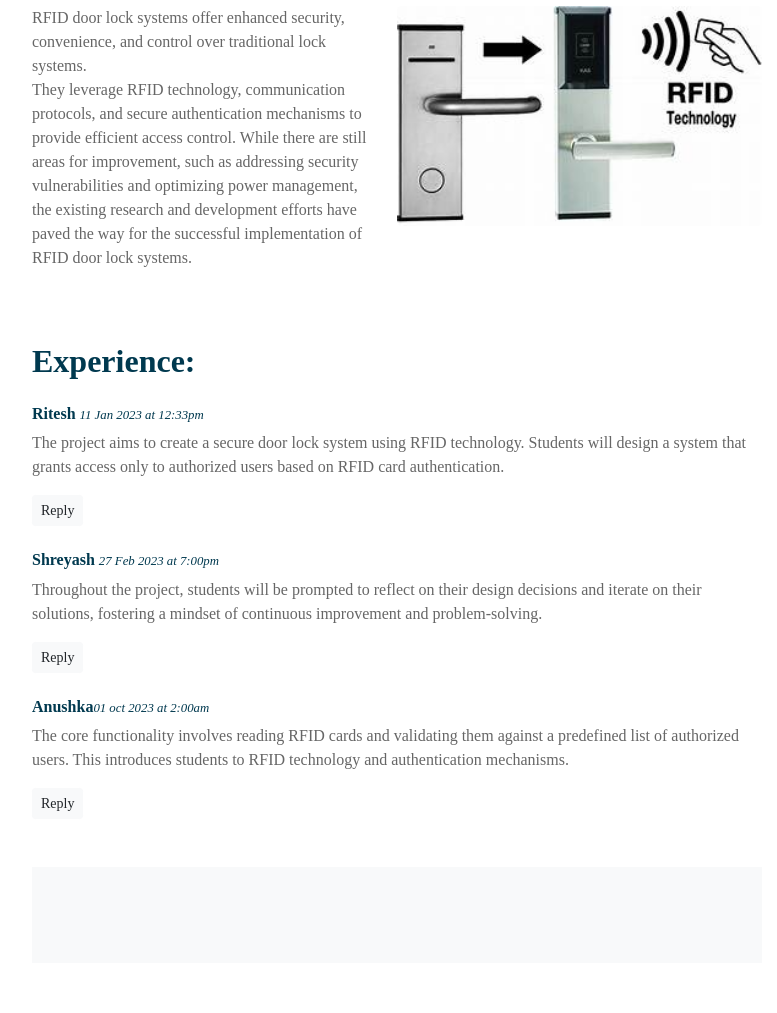
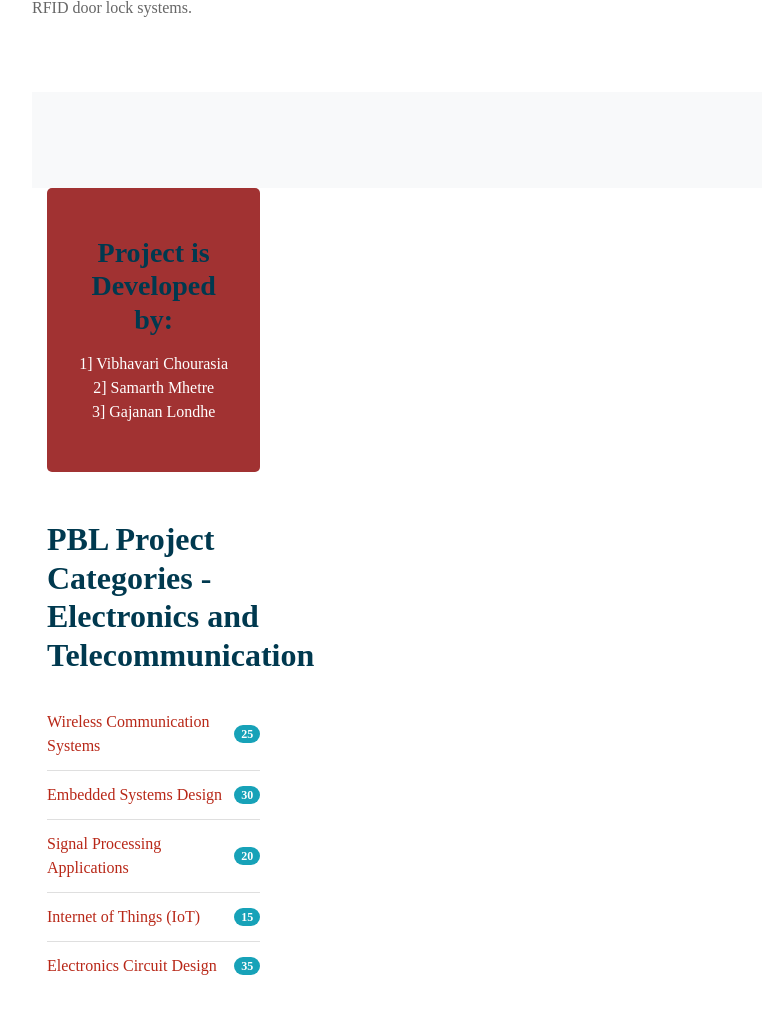
Before and after one commit to arushi-dhongde/DOORLOCK, a plain HTML site: page index.html in a window 1280 px wide. Shown: the part 1781-2794 px from the top of the page, without its empty margins (53-830 px from the left). Drawn offline with Linux system fonts and the light colour scheme.

Commit message:
Update index.html

```diff
--- a/index.html
+++ b/index.html
@@ -14,13 +14,9 @@
 
   <!-- Header Start -->
   <div class="container-fluid bg-primary mb-5">
-    <div class="d-flex flex-column align-items-center justify-content-center" style="min-height: 400px">
+    <div class="d-flex flex-column align-items-center justify-content-center" style="min-height: 150px">
       <h3 class="display-3 font-weight-bold text-white">PBL</h3>
-      <div class="d-inline-flex text-white">
-        <p class="m-0"><a class="text-white" href="index.html">Home</a></p>
-        <p class="m-0 px-2">/</p>
-        <p class="m-0">PBL </p>
-      </div>
+
     </div>
   </div>
   <!-- Header End -->
@@ -85,48 +81,7 @@
 
 
         <!-- Comment List -->
-        <div class="mb-5">
-          <h2 class="mb-4">Experience:</h2>
-          <div class="media mb-4">
-
-            <div class="media-body">
-              <h6>
-                Ritesh <small><i>11 Jan 2023 at 12:33pm</i></small>
-              </h6>
-              <p>
-                The project aims to create a secure door lock system using RFID technology. Students will design a system that grants access only to authorized users based on RFID card authentication.
-
-              </p>
-              <button class="btn btn-sm btn-light">Reply</button>
-            </div>
-          </div>
-          <div class="media mb-4">
-
-            <div class="media-body">
-              <h6>
-              Shreyash <small><i>27 Feb 2023 at 7:00pm</i></small>
-              </h6>
-              <p>
-                Throughout the project, students will be prompted to reflect on their design decisions and iterate on their solutions, fostering a mindset of continuous improvement and problem-solving.
-
-
-              </p>
-              <button class="btn btn-sm btn-light">Reply</button>
-              <div class="media mt-4">
-
-                <div class="media-body">
-                  <h6>
-                    Anushka<small><i>01 oct 2023 at 2:00am</i></small>
-                  </h6>
-                  <p>
-                    The core functionality involves reading RFID cards and validating them against a predefined list of authorized users. This introduces students to RFID technology and authentication mechanisms.
-
-                  </p>
-                  <button class="btn btn-sm btn-light">Reply</button>
-                </div>
-              </div>
-            </div>
-          </div>
+        <div
         </div>
 
         <!-- Comment Form -->
```
